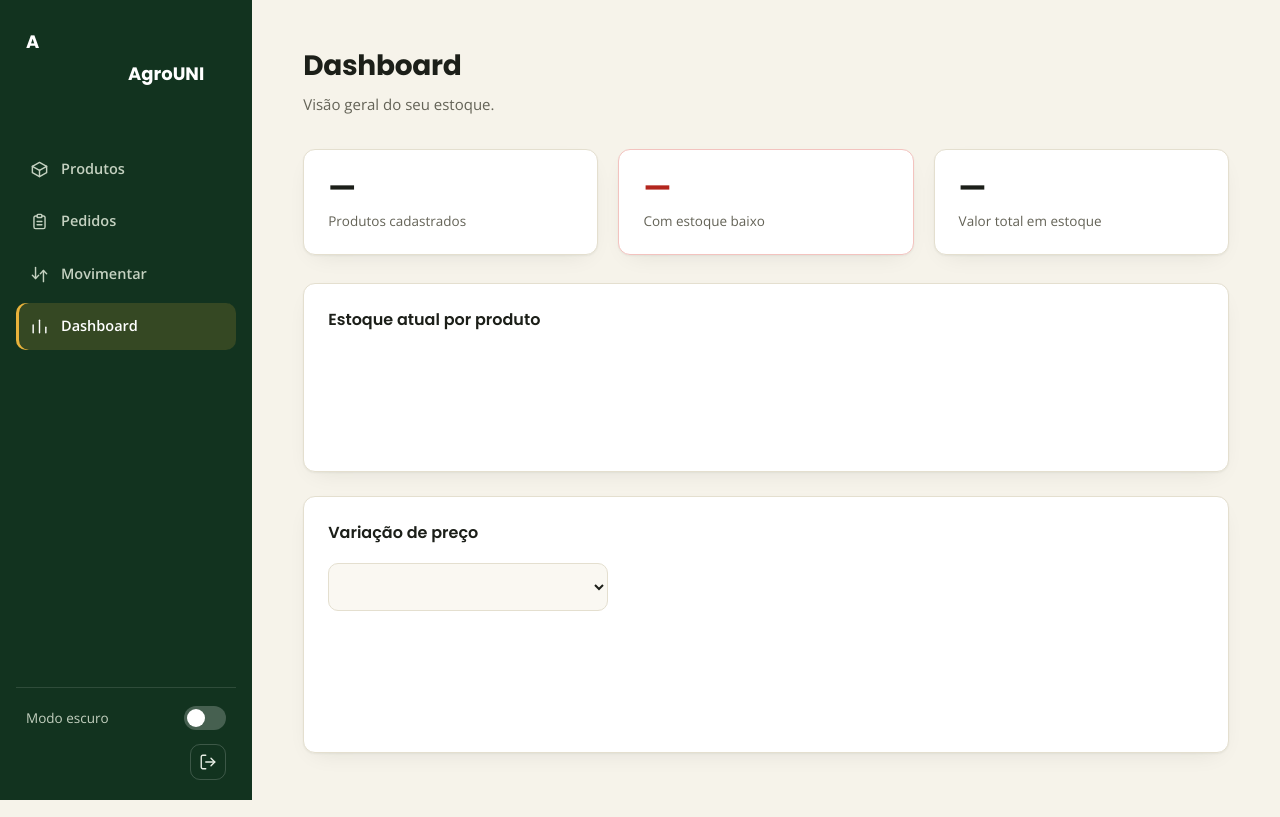
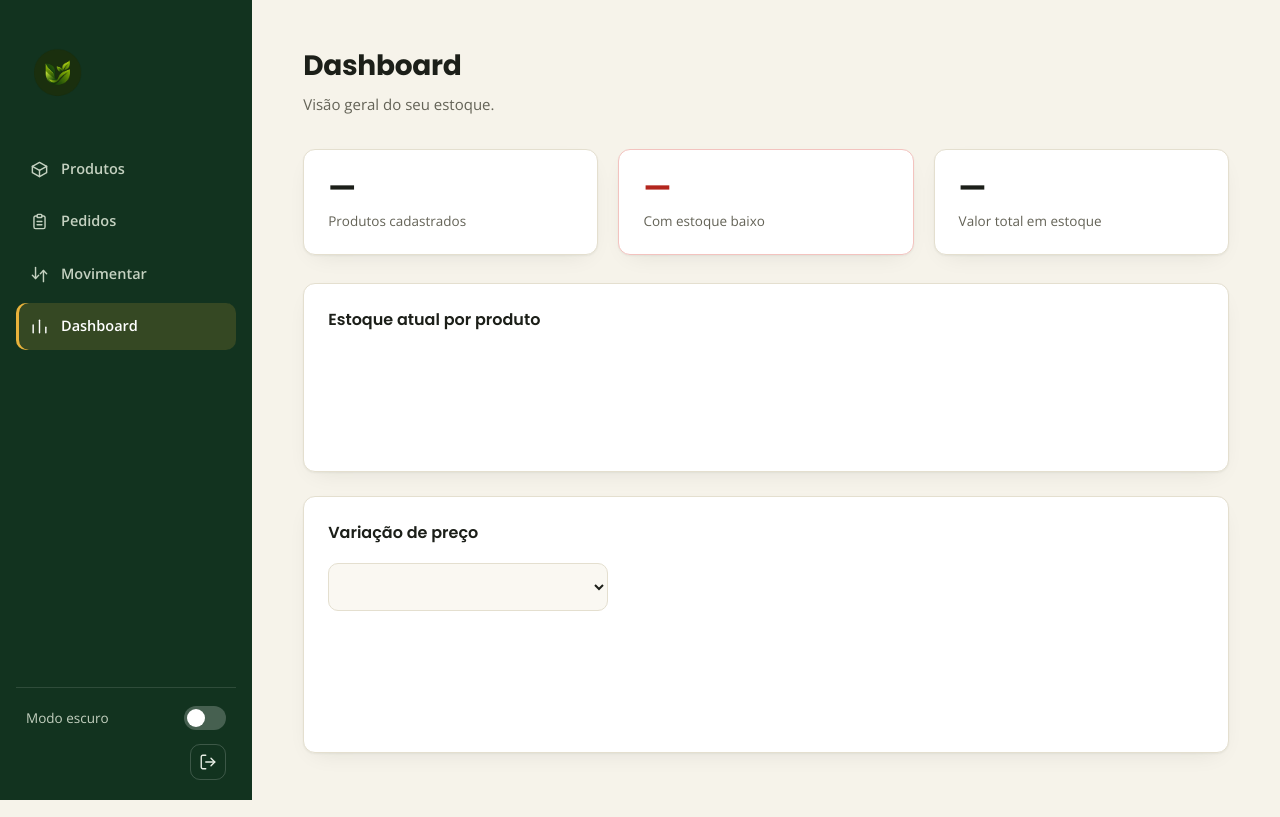
Before and after one commit to victorgabrieljs13/TCC---Sistema-AgroUNI, a plain HTML site: page FrontEnd/dashboard.html in a window 1280 px wide. Drawn offline with nearby package versions, Linux system fonts and the light colour scheme; sample sign-in values are in the browser's storage.

Commit message:
Corrige disponibilização dos arquivos estáticos do frontend

```diff
--- a/FrontEnd/dashboard.html
+++ b/FrontEnd/dashboard.html
@@ -15,7 +15,7 @@
 
 <div class="app">
     <aside class="sidebar">
-        <div class="sidebar-brand"><div class="marca">A</div><span>AgroUNI</span></div>
+        <img src="/FrontEnd/img/PNG/Logo Circular.png" alt="Logo da empresa" class="login-brand__mark"/>
         <nav class="sidebar-nav">
             <a href="produtos.html" class="nav-item">
                 <svg viewBox="0 0 24 24" fill="none" stroke="currentColor" stroke-width="1.8" stroke-linecap="round" stroke-linejoin="round"><path d="M21 8l-9-5-9 5 9 5 9-5z"/><path d="M3 8v8l9 5 9-5V8"/><path d="M12 13v8"/></svg>
```
Also changed, not shown: FrontEnd/movimentacao.html (+1 -1 lines), FrontEnd/pedidos.html (+1 -1 lines), FrontEnd/produtos.html (+1 -1 lines).
